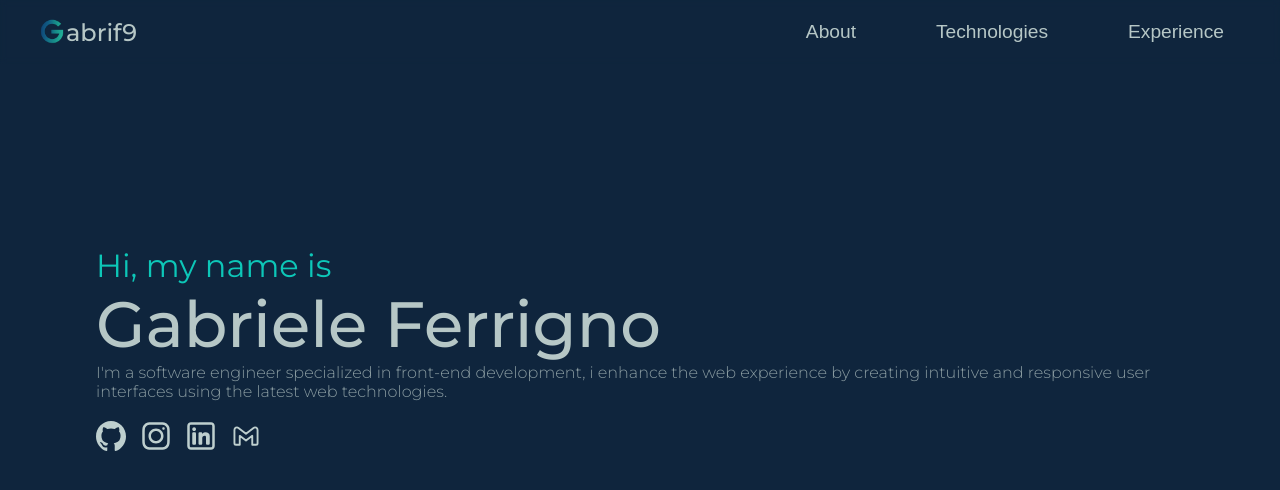
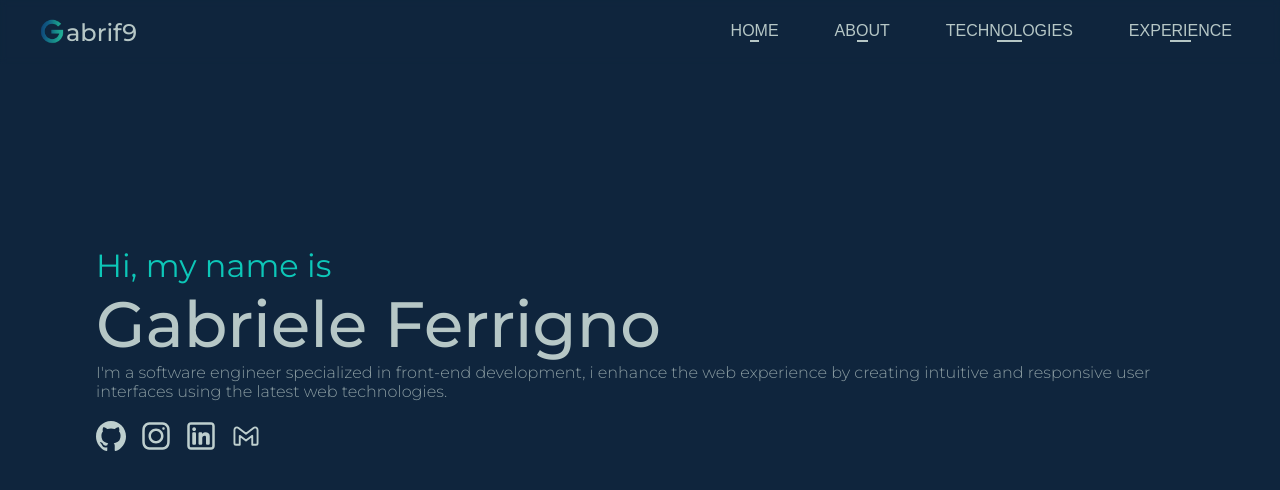
Before and after one commit to gabrif9/MyPortfolioV2, an Angular app: page / in a window 1280 px wide. Shown: the top 490 px of the page. Built offline with nearby package versions, Linux system fonts and the light colour scheme.

Commit message:
feat: add home in menu component and add underline adding hover effect

```diff
--- a/src/app/components/menu/menu.component.css
+++ b/src/app/components/menu/menu.component.css
@@ -4,17 +4,37 @@
 
 .menu-option{
     color: #B6C7C6;
-    padding: 0.7rem 1.5rem;
-    font-size: 1.2rem;
+    padding: 0.7rem 1rem;
+    font-size: 1rem;
     text-align: center;
     border: none;
     background-color: transparent;
-    margin-left: 2rem;
+    display: flex;
+    flex-direction: column;
+    justify-content: center;
+    align-items: center;
+
     border-radius: 20px;
     cursor: pointer;
 }
 
+.menu-option:nth-child(n+2) {
+    margin-left: 1.5rem;
+}
+
 .menu-entries button:hover {
     background-color: #021932f1;
-    transition: ease-in 0.3s;
+    transition: ease-in-out 0.3s;
 }
+
+.menu-underscore {
+    height: 2px;
+    background-color: #B6C7C6;
+    width: 20%;
+    transition: width 0.3s;
+}
+
+button:hover .menu-underscore{
+    width: 90%;
+    background-color: #0DC7B8;
+}
--- a/src/app/components/menu/menu.component.html
+++ b/src/app/components/menu/menu.component.html
@@ -1,5 +1,18 @@
 <div class="menu-entries">
-    <button (click)="scrollTo('about')" class="menu-option">About</button>
-    <button (click)="scrollTo('technologies')" class="menu-option">Technologies</button>
-    <button (click)="scrollTo('experience')" class="menu-option">Experience</button>
+    <button (click)="scrollTo('home')" class="menu-option">
+        HOME
+        <div class="menu-underscore"></div>
+    </button>
+    <button (click)="scrollTo('about')" class="menu-option">
+        ABOUT
+        <div class="menu-underscore"></div>
+    </button>
+    <button (click)="scrollTo('technologies')" class="menu-option">
+        TECHNOLOGIES
+        <div class="menu-underscore"></div>
+    </button>
+    <button (click)="scrollTo('experience')" class="menu-option">
+        EXPERIENCE
+        <div class="menu-underscore"></div>
+    </button>
 </div>
--- a/src/app/components/menu/menu.component.ts
+++ b/src/app/components/menu/menu.component.ts
@@ -1,4 +1,4 @@
-import { Component, inject } from '@angular/core';
+import { Component } from '@angular/core';
 
 @Component({
   selector: 'app-menu',
```
